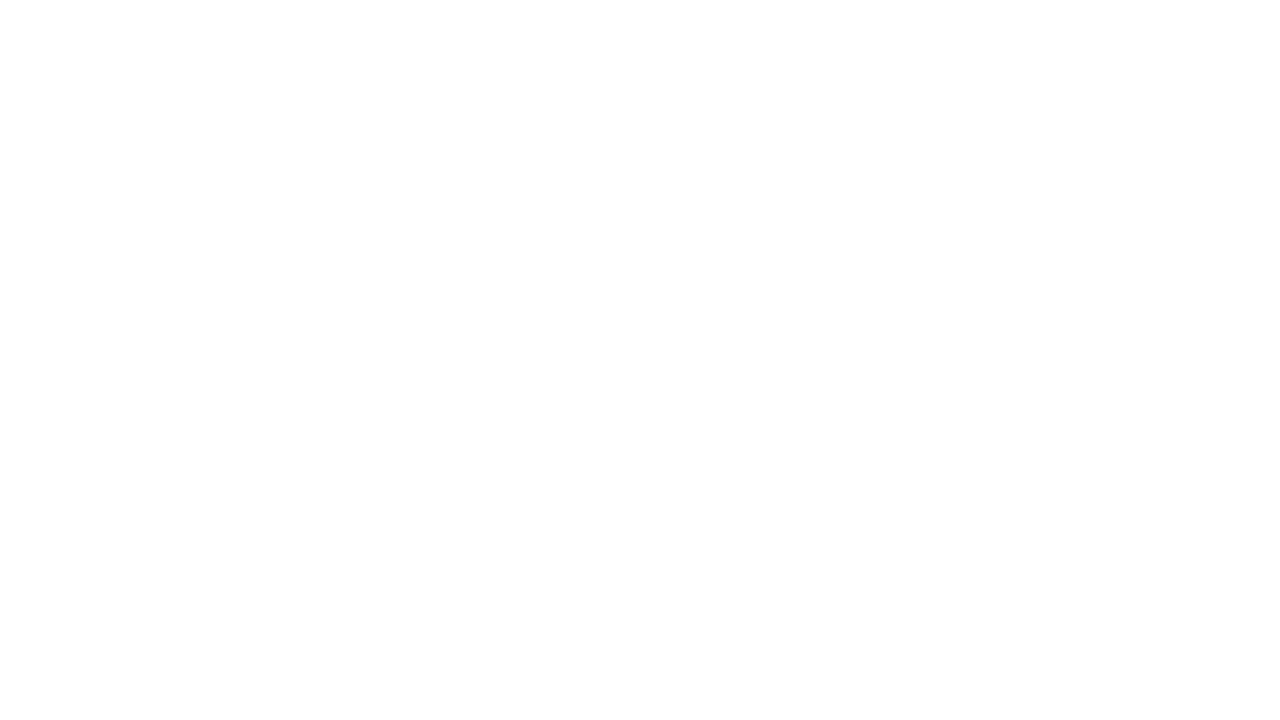
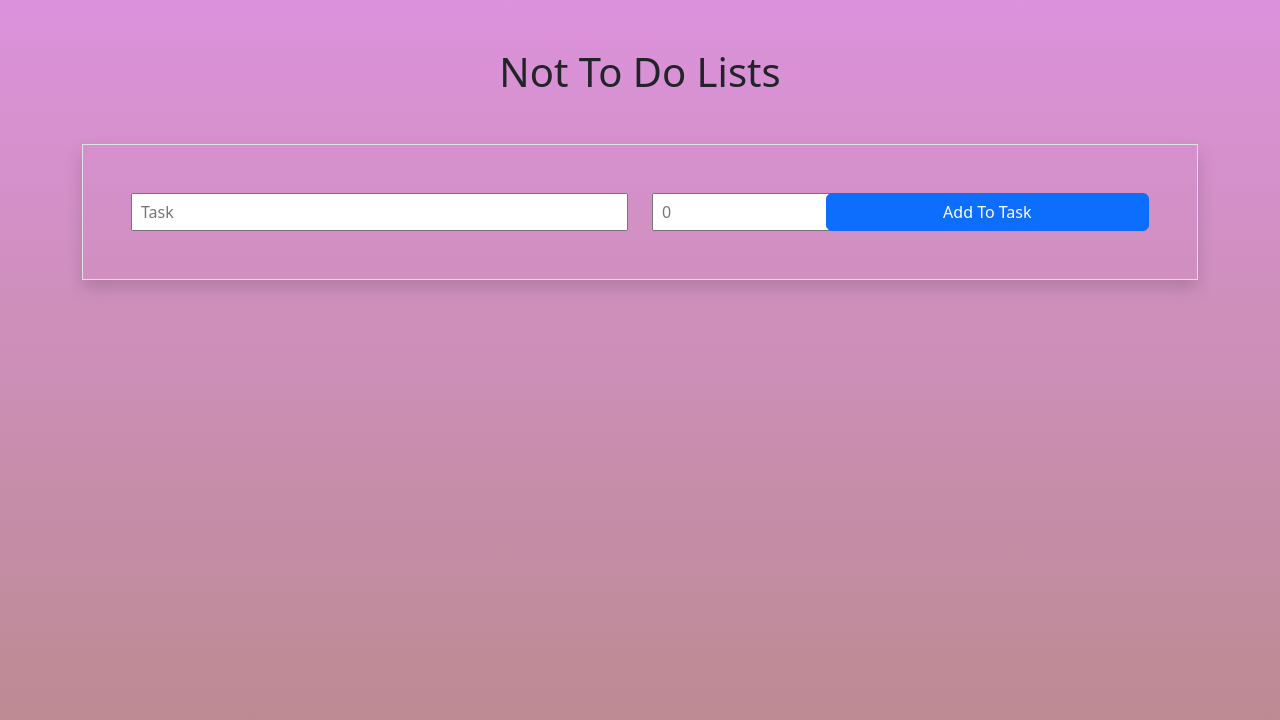
Before and after one commit to gyanendrapoudel/React_NotTodoList, a React (Vite) app: page / in a window 1280 px wide. Shown: the top 720 px of the page. Built offline with nearby package versions, Linux system fonts and the light colour scheme.

Commit message:
form added

```diff
--- a/src/App.jsx
+++ b/src/App.jsx
@@ -1,13 +1,27 @@
 import { useState } from 'react'
-
+import Form from './components/Form'
 import './App.css'
 
 function App() {
   const [count, setCount] = useState(0)
-
+  const handleSubmit =(e)=>{
+    e.preventDefault();
+   console.log('first')
+  }
+  const wrapper =
+    {
+      minHeight: "100vh",
+      background:"linear-gradient(rgba(208, 109, 208, 0.746),rgba(132, 49, 49, 0.57))",
+    }
   return (
-    <div className='container'>
-
+    <div
+      className="pt-5"
+      style={wrapper}
+    >
+      <h1 className="text-center mb-5">Not To Do Lists</h1>
+      {/* form */}
+      <Form handleSubmit={handleSubmit}/>
+      {/* table */}
     </div>
   )
 }
--- /dev/null
+++ b/src/components/Form.jsx
@@ -0,0 +1,21 @@
+const Form = ({handleSubmit}) => {
+  return (
+    <div className="container">
+         <form id="form"  onSubmit={handleSubmit} className="container shadow border p-5">
+        <div className="row gy-2">
+            <div className="col-md-6 d-grid">
+                 <input  type="text"className="ps-2 " placeholder="Task" name="task" id="task"/>
+            </div>
+            <div className="col-md-2 d-grid ">
+                <input type="number" placeholder="0" min="1" className="ps-2" name="hr" id="hr"/>
+
+            </div>
+            <div  className="col-md-4 d-grid">
+                <button type="submit" className="btn btn-primary">Add To Task</button>
+            </div>
+        </div>
+       </form>
+    </div>
+  )
+}
+export default Form
```
Also changed, not shown: 1 other file (tests, documents, lock files or other folders).
